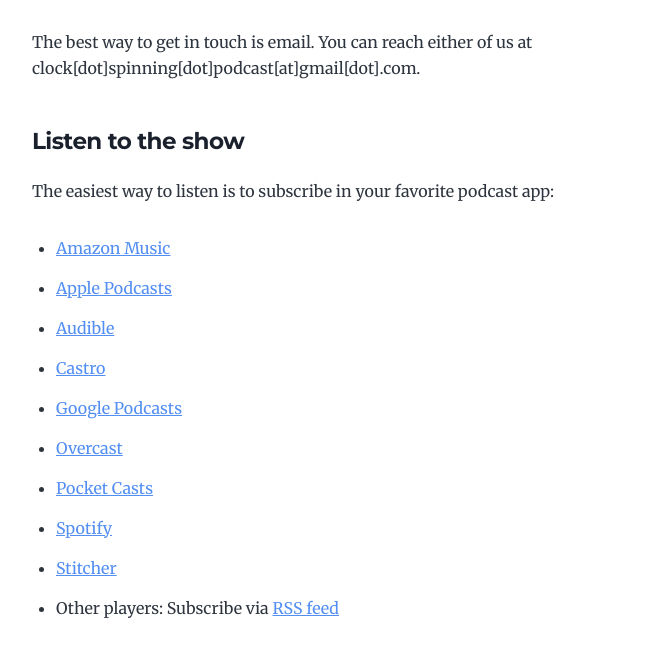
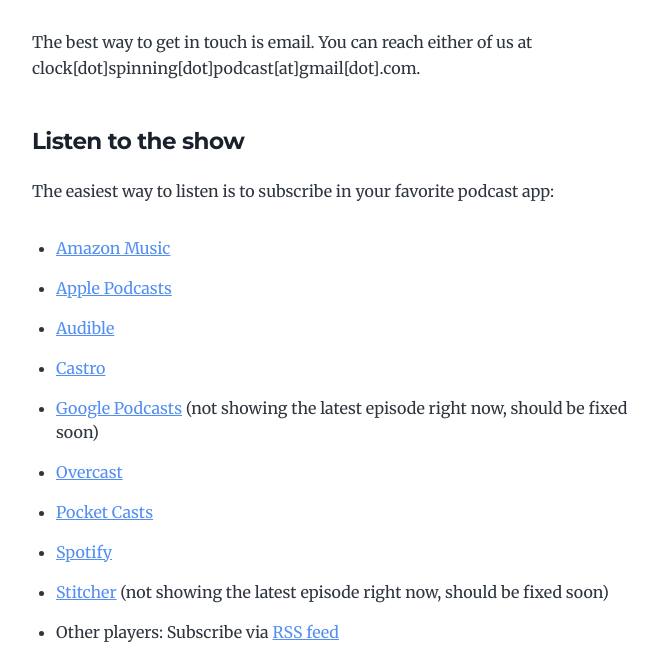
Before and after one commit to austin-schaefer/clock-spinning-site, a Gatsby site: page /about in a window 1280 px wide. Shown: the part 466-1115 px from the top of the page, without its empty margins (292-964 px from the left). Built offline with nearby package versions, Linux system fonts and the light colour scheme; Gatsby itself is replaced by a stand-in of ours.

Commit message:
Clarify status of stitcher and google podcasts

```diff
--- a/src/pages/about.js
+++ b/src/pages/about.js
@@ -28,11 +28,11 @@
                 <li><a href="https://podcasts.apple.com/us/podcast/clock-spinning/id1611106302">Apple Podcasts</a></li>
                 <li><a href="https://www.audible.com/pd/B09V45D7T5?qid=1646805039">Audible</a></li>
                 <li><a href="https://castro.fm/podcast/00992d02-768f-4e61-a274-72a2411a52fd">Castro</a></li>
-                <li><a href="https://podcasts.google.com/feed/aHR0cHM6Ly93d3cubXRnY2FzdC5jb20vcG9kY2FzdHMvY2xvY2stc3Bpbm5pbmcvZmVlZA">Google Podcasts</a></li>
+                <li><a href="https://podcasts.google.com/feed/aHR0cHM6Ly93d3cubXRnY2FzdC5jb20vcG9kY2FzdHMvY2xvY2stc3Bpbm5pbmcvZmVlZA">Google Podcasts</a> (not showing the latest episode right now, should be fixed soon)</li>
                 <li><a href="https://overcast.fm/itunes1611106302/clock-spinning">Overcast</a></li>
                 <li><a href="https://pca.st/udbk5xu5">Pocket Casts</a></li>
                 <li><a href="https://open.spotify.com/show/6L8vr81Ddni51Z25LiyeVi">Spotify</a></li>
-                <li><a href="https://www.stitcher.com/podcast/clock-spinning">Stitcher</a></li>
+                <li><a href="https://www.stitcher.com/podcast/clock-spinning">Stitcher</a> (not showing the latest episode right now, should be fixed soon)</li>
                 <li>Other players: Subscribe via <a href="https://feeds.captivate.fm/clock-spinning/">RSS feed</a></li>
               </ul>
             <p>Or, if you want to get a taste, you can listen right here on the web:</p>
```
